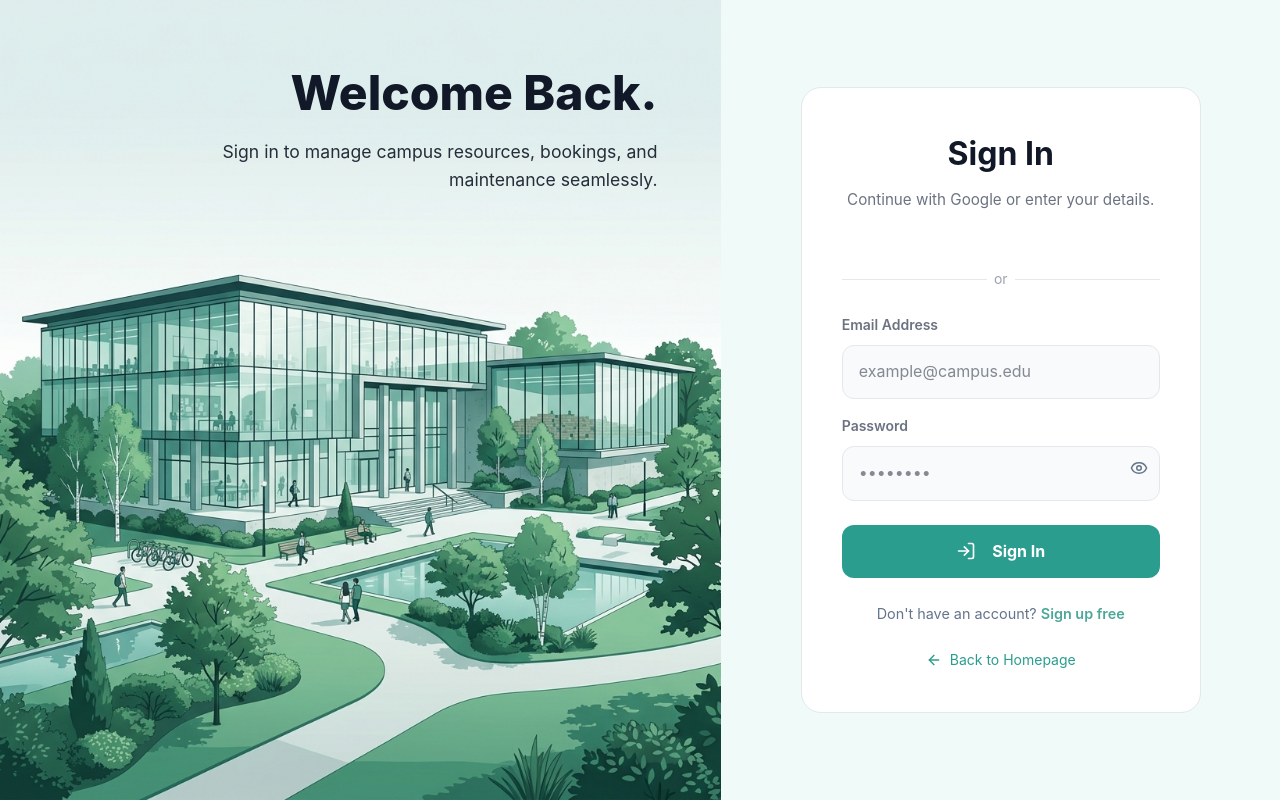
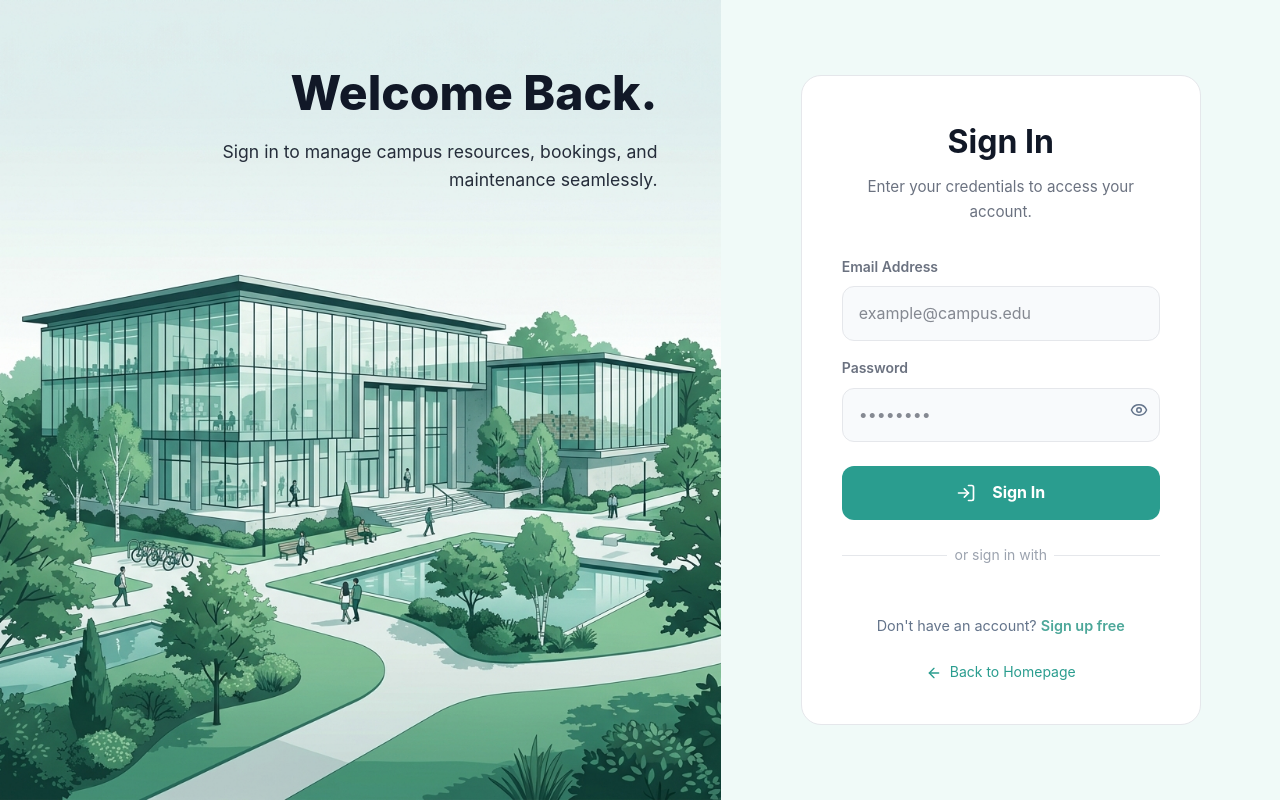
Before and after one commit to Janith854/it3030-paf-2026-smart-campus-group83, a React (Vite) app in the folder frontend/: page /login in a window 1280 px wide. Built offline with nearby package versions, Linux system fonts and the light colour scheme.

Commit message:
feat: implement authentication service interface and login/registration page with role-based redirection

```diff
--- a/frontend/src/pages/LoginPage.jsx
+++ b/frontend/src/pages/LoginPage.jsx
@@ -153,7 +153,7 @@ export default function LoginPage() {
         <div className="auth-card">
           <h2 className="auth-card__title">{isRegistering ? 'Create Account' : 'Sign In'}</h2>
           <p className="auth-card__subtitle">
-            {isRegistering ? 'Join as a Lecturer/Student or Technician.' : 'Continue with Google or enter your details.'}
+            {isRegistering ? 'Join as a Lecturer/Student or Technician.' : 'Enter your credentials to access your account.'}
           </p>
 
           {error && <div className="login-card__error">{error}</div>}
@@ -163,15 +163,7 @@ export default function LoginPage() {
             </div>
           )}
 
-          {!isRegistering && (
-            <>
-              <div
-                id="google-signin-button"
-                style={{ display: 'flex', justifyContent: 'center', marginBottom: '1.5rem' }}
-              ></div>
-              <div className="auth-divider">or</div>
-            </>
-          )}
+
 
           {isRegistering ? (
             <form onSubmit={handleRegister}>
@@ -223,7 +215,8 @@ export default function LoginPage() {
               </button>
             </form>
           ) : (
-            <form onSubmit={handleLocalLogin}>
+            <>
+              <form onSubmit={handleLocalLogin}>
               <label className="auth-form-label">Email Address</label>
               <input type="email" name="email" required className="auth-form-input" placeholder="example@campus.edu" />
 
@@ -270,6 +263,12 @@ export default function LoginPage() {
                 )}
               </button>
             </form>
+            <div className="auth-divider">or sign in with</div>
+            <div
+              id="google-signin-button"
+              style={{ display: 'flex', justifyContent: 'center', marginBottom: '1rem' }}
+            ></div>
+          </>
           )}
 
           <div style={{ textAlign: 'center', fontSize: '0.9rem', color: '#64748b', marginTop: '1.5rem' }}>
```
Also changed, not shown: 1 other file (tests, documents, lock files or other folders).
